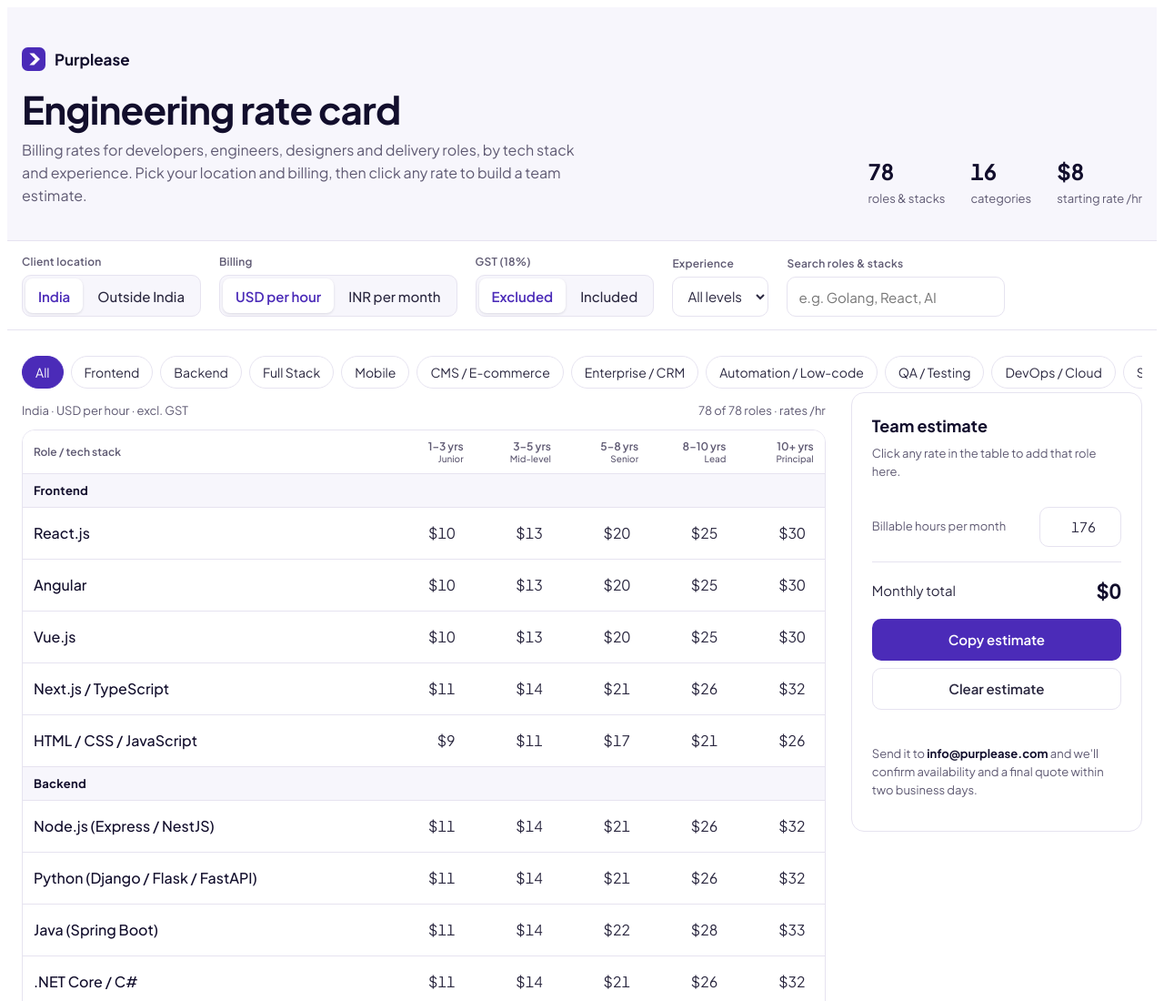
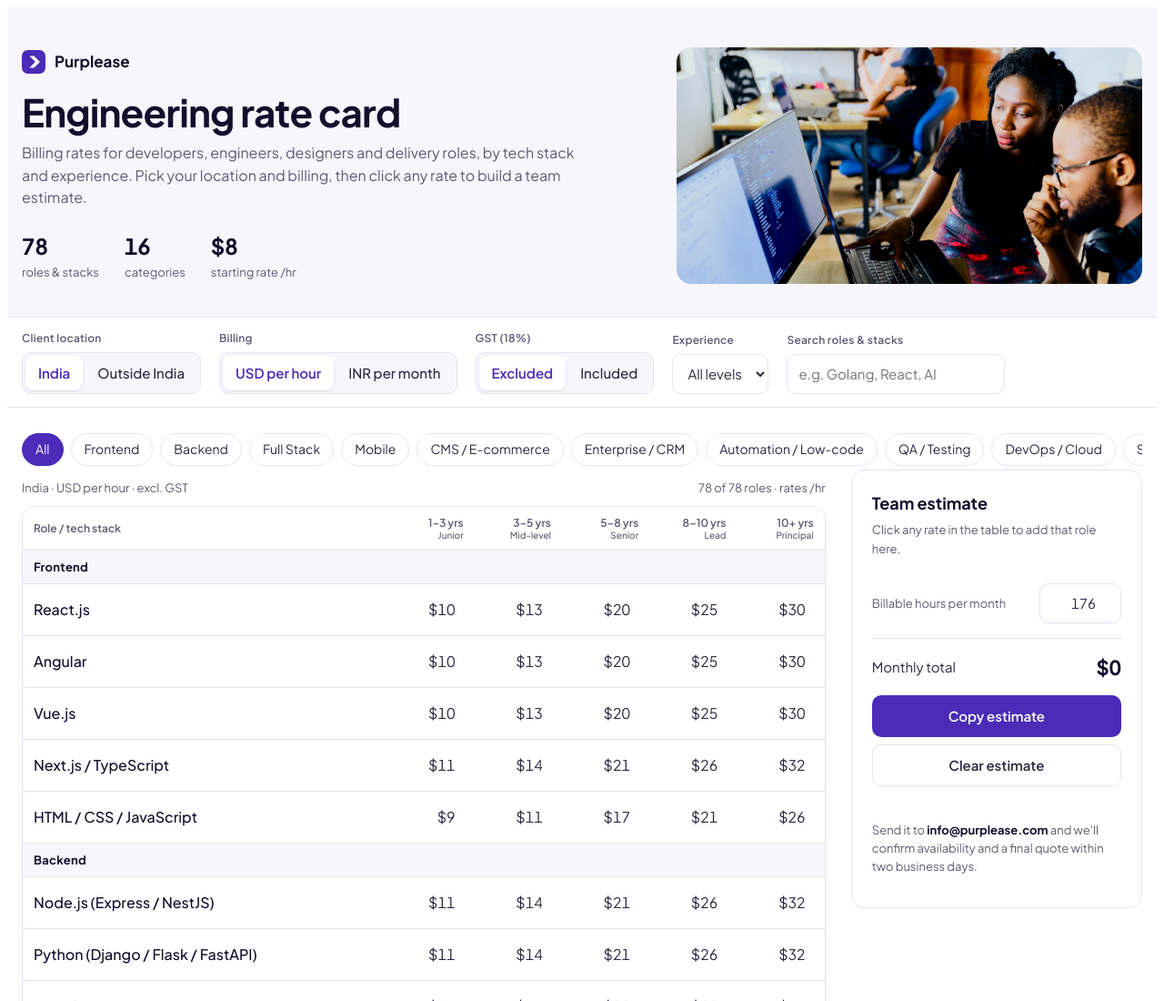
Before and after one commit to sd9988/Purplease-website, a plain HTML site: page rate-card/index.html in a window 1280 px wide. Shown: the top 1100 px of the page at 91% size. Drawn offline with Linux system fonts and the light colour scheme.

Commit message:
Stock placeholder photos: rate card header image and image credits list
Co-Authored-By: Claude Opus 5.5 <noreply@anthropic.com>
Claude-Session: https://claude.ai/code/session_015EXwtcyLLEYTnco4UNGZqB

```diff
--- a/rate-card/index.html
+++ b/rate-card/index.html
@@ -25,11 +25,13 @@ button,input,select{font:inherit;color:inherit}
 .num{font-variant-numeric:tabular-nums}
 
 header.top{background:var(--surface);border-bottom:1px solid var(--line);padding-block:44px 36px}
-.top .wrap{display:flex;flex-wrap:wrap;gap:20px 40px;align-items:flex-end;justify-content:space-between}
+.top .wrap{display:flex;flex-wrap:wrap;gap:28px 48px;align-items:center;justify-content:space-between}
 .brand{display:flex;align-items:center;gap:10px;font-weight:700;color:var(--ink);font-size:17px;margin-bottom:18px}
 .top h1{font-size:clamp(28px,4vw,42px);line-height:1.12;letter-spacing:-.02em}
 .top p{margin:10px 0 0;color:var(--muted);max-width:620px;font-size:16px}
-.stats{display:flex;gap:28px;flex-wrap:wrap}
+.stats{display:flex;gap:28px;flex-wrap:wrap;margin-top:22px}
+.heroimg{flex:1 1 360px;min-width:0;max-width:100%;height:260px;object-fit:cover;border-radius:16px;display:block}
+.intro{flex:1 1 520px;min-width:0}
 .stat b{display:block;font-size:24px;color:var(--ink)}
 .stat span{font-size:13px;color:var(--muted)}
 
@@ -99,16 +101,17 @@ aside .hint{color:var(--muted);font-size:13px;margin:6px 0 14px}
 
 <header class="top gut">
   <div class="wrap">
-    <div>
+    <div class="intro">
       <div class="brand"><svg width="26" height="26" viewBox="0 0 28 28" aria-hidden="true"><rect width="28" height="28" rx="7" fill="#4B2BB8"/><path d="M9 7h5.5l7 7-7 7H9l7-7z" fill="#FFFFFF"/></svg>Purplease</div>
       <h1>Engineering rate card</h1>
       <p>Billing rates for developers, engineers, designers and delivery roles, by tech stack and experience. Pick your location and billing, then click any rate to build a team estimate.</p>
-    </div>
     <div class="stats">
       <div class="stat"><b class="num" id="sRoles">78</b><span>roles &amp; stacks</span></div>
       <div class="stat"><b class="num" id="sCats">16</b><span>categories</span></div>
       <div class="stat"><b class="num" id="sFrom">—</b><span id="sFromLbl">starting rate</span></div>
     </div>
+    </div>
+    <img class="heroimg" src="team-engineers.jpg" alt="Two engineers reviewing code together on a laptop">
   </div>
 </header>
 
```
Also changed, not shown: rate-card/template.html (+7 -4 lines), rate-card/team-engineers.jpg (added), 1 other file.
